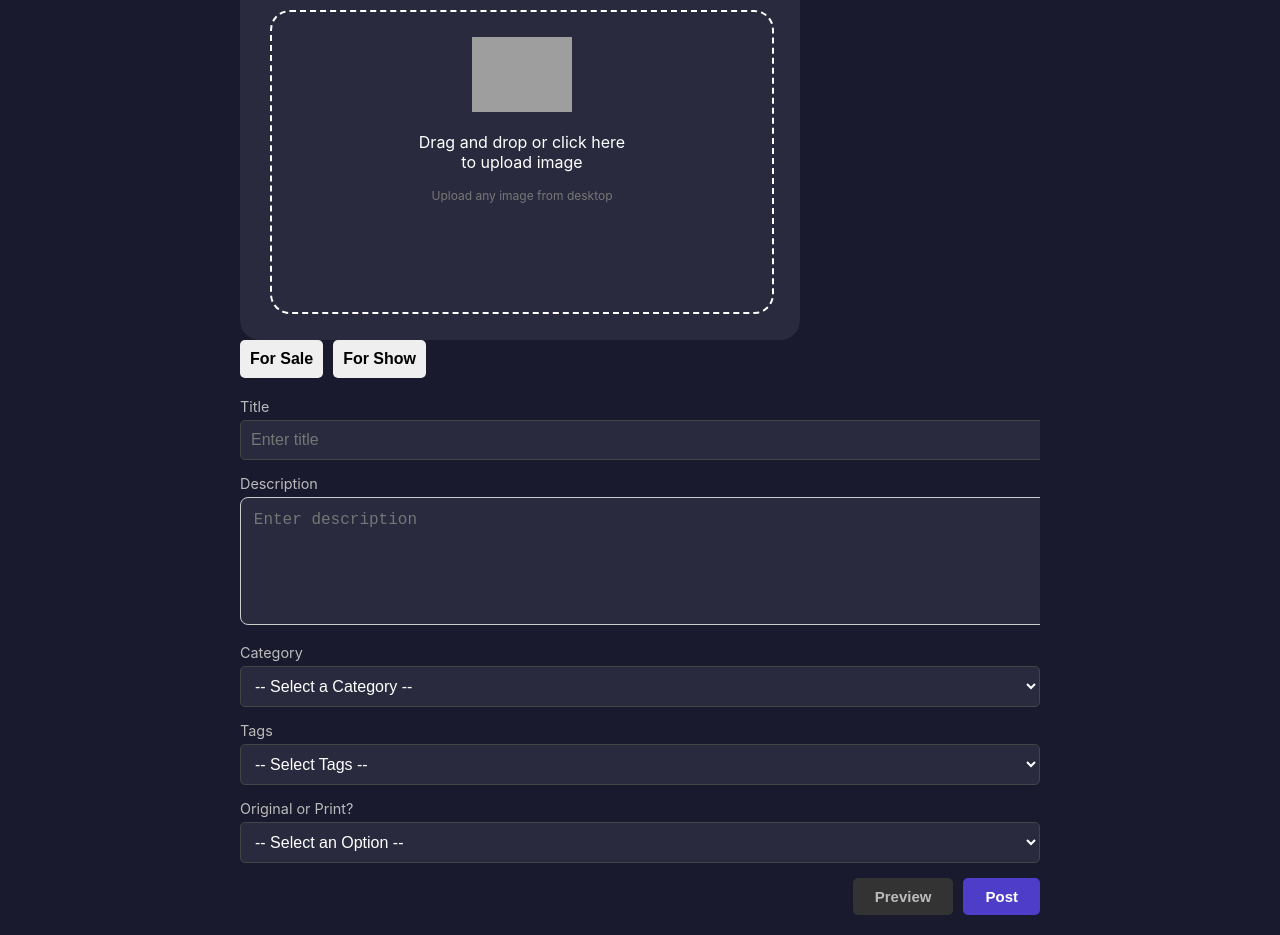
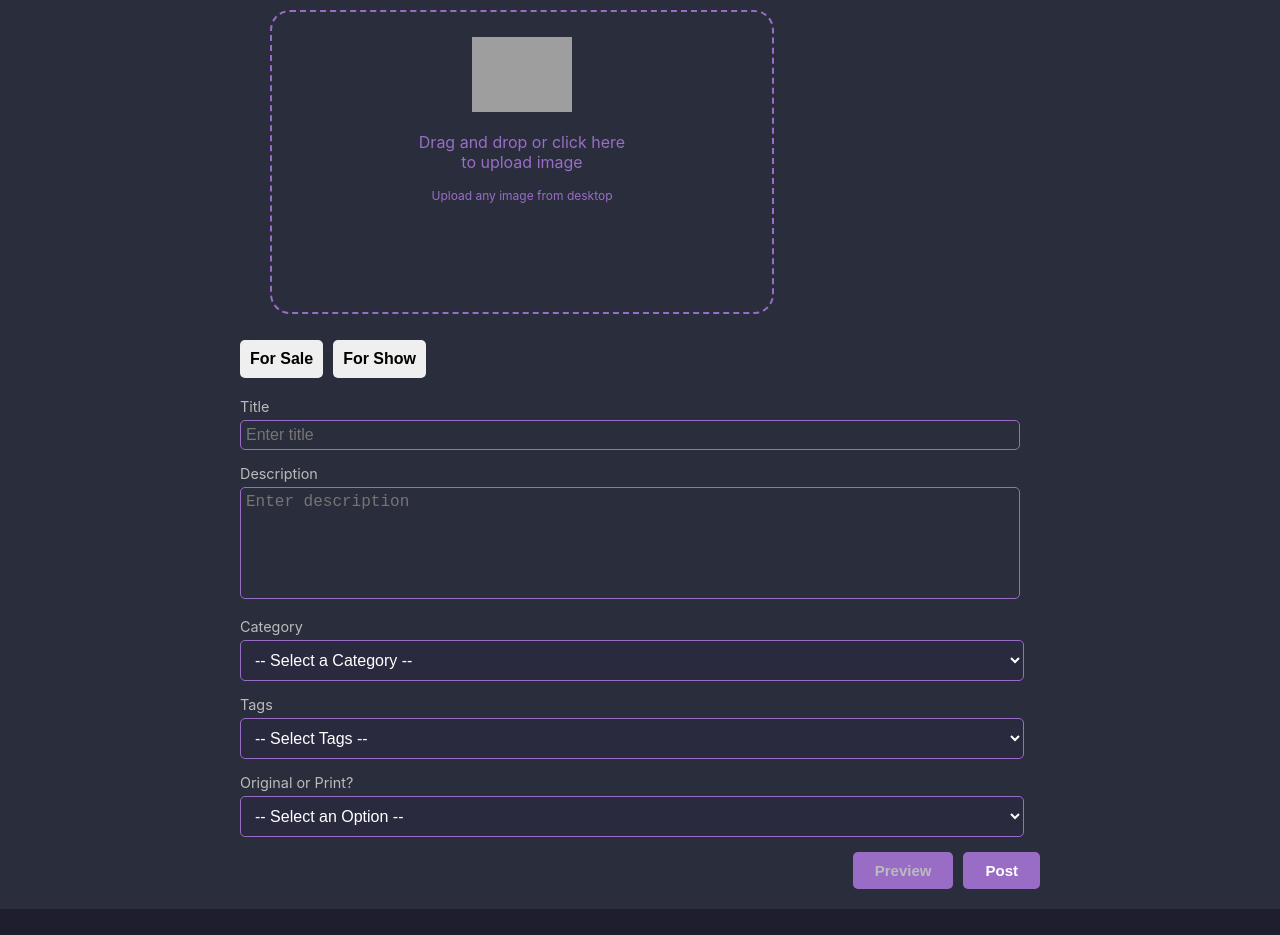
Before and after one commit to Web1-Teams/11am-grp1-repo, a React (Create React App) app in the folder aura/: page /upload in a window 1280 px wide. Shown: the part 120-1055 px from the top of the page. After the commit the page ends 1029 px from the top, so only its background shows below. Built offline with nearby package versions, Linux system fonts and the light colour scheme; grey boxes are pictures that could not be loaded.

Commit message:
upload third push

```diff
--- a/aura/src/pages/styles/upload-style.css
+++ b/aura/src/pages/styles/upload-style.css
@@ -1,8 +1,8 @@
 .upload-container {
     margin: 0;
     font-family: 'Inter', sans-serif;
-    background-color: #1a1a2e;
-    color: #fff;
+    background-color: var(--variant);
+    color: var(--light);
     padding: 20px;
   }
   .upload-container .container-upload {
@@ -26,9 +26,10 @@
     width: 500px;
     height: 300px;
     padding: 30px;
-    background: #2a2a3f;
+    background: var(--variant);
     text-align: center;
     border-radius: 20px;
+    color: #996dc6;
 }
 #img-view{
     width: 100%;
@@ -45,7 +46,7 @@
 #img-view span{
     display: block;
     font-size: 12px;
-    color: #777;
+    color: #996dc6;
     margin-top: 15px;
 }
 .upload-container .toggle-buttons-price {
@@ -70,31 +71,31 @@
   }
 
   .upload-container .toggle-buttons .show {
-    background-color: #333;
+    background-color:  var(--variant);
     color: #bbb;
   }
-  .upload-container .form-group {
+  .upload-container .form-group1 {
     margin-bottom: 15px;
   }
 
-  .upload-container .form-group label {
+  .upload-container .form-group1 label {
     display: block;
     margin-bottom: 5px;
     font-size: 0.9rem;
     color: #bbb;
   }
 
-  .upload-container .form-group input,textarea{
-    width: 100%;
-    padding: 10px;
+  .upload-container .form-group1 input,textarea{
+    width: 96%;
+    padding: 5px;
     font-size: 1rem;
-    border: 1px solid #444;
+    border: 1px solid #996dc6;
     border-radius: 5px;
-    background-color: #2a2a3f;
+    background-color: var(--variant);
     color: #fff;
   }
 
-  .upload-container .form-group textarea {
+  .upload-container .form-group1 textarea {
     resize: none;
     height: 100px;
   }
@@ -112,18 +113,18 @@
     cursor: pointer;
   }
   .upload-container .preview {
-    background-color: #333;
+    background-color:  #996dc6;
     color: #bbb;
   }
   .upload-container .post {
-    background-color: #4e3dc9;
+    background-color: #996dc6;
     color: #fff;
   }
-  .upload-container select {
-    width: 100%;
+  .upload-container .form-group1 select {
+    width: 98%;
     padding: 10px;
     font-size: 1rem;
-    border: 1px solid #444;
+    border: 1px solid #996dc6;
     border-radius: 5px;
     background-color: #2a2a3f;
     color: #fff;
--- a/aura/src/pages/upload.js
+++ b/aura/src/pages/upload.js
@@ -1,20 +1,52 @@
-import React, { useState } from 'react';
+import React, { useState, useEffect } from 'react';
 import '../pages/styles/upload-style.css'
 
 
-const Upload = () => {
-  const [isForSale, setIsForSale] = useState(false);
-  const [imagePreview, setImagePreview] = useState(null);
+const CreateNewPost = () => {
+  const [postDetails, setPostDetails] = useState(() => {
+    const savedDetails = localStorage.getItem('postDetails');
+    return savedDetails
+      ? JSON.parse(savedDetails)
+      : {
+          imagePreview: null,
+          title: '',
+          description: '',
+          category: '',
+          tags: '',
+          originalOrPrint: '',
+          isForSale: false,
+          price: '',
+        };
+  });
 
-  const togglePriceInput = (value) => {
-    setIsForSale(value);
+  useEffect(() => {
+    localStorage.setItem('postDetails', JSON.stringify(postDetails));
+  }, [postDetails]);
+
+  const handleInputChange = (e) => {
+    const { name, value } = e.target;
+    setPostDetails((prev) => ({
+      ...prev,
+      [name]: value,
+    }));
+  };
+
+  const toggleForSale = (value) => {
+    setPostDetails((prev) => ({
+      ...prev,
+      isForSale: value,
+      price: value ? prev.price : '',
+    }));
   };
 
   const handleImageUpload = (event) => {
     const file = event.target.files[0];
     if (file) {
       const imgLink = URL.createObjectURL(file);
-      setImagePreview(imgLink);
+      setPostDetails((prev) => ({
+        ...prev,
+        imagePreview: imgLink,
+      }));
     }
   };
 
@@ -23,12 +55,32 @@ const Upload = () => {
     const file = event.dataTransfer.files[0];
     if (file) {
       const imgLink = URL.createObjectURL(file);
-      setImagePreview(imgLink);
+      setPostDetails((prev) => ({
+        ...prev,
+        imagePreview: imgLink,
+      }));
     }
   };
 
   const handleDragOver = (event) => {
     event.preventDefault();
+  };
+
+  const handlePost = () => {
+    const { title, description, category, originalOrPrint, isForSale, price } = postDetails;
+
+    if (!title || !description || !category || !originalOrPrint) {
+      alert('Please fill out all required fields.');
+      return;
+    }
+
+    if (isForSale && !price) {
+      alert('Please enter a price for the post.');
+      return;
+    }
+
+    localStorage.setItem('postDetails', JSON.stringify(postDetails));
+    alert('Post details saved successfully!');
   };
 
   return (
@@ -37,30 +89,22 @@ const Upload = () => {
       <h1>Create a New Post</h1>
 
       <div className="imageUpload">
-        <label
-          htmlFor="input-file"
-          id="drop-area"
-          onDragOver={handleDragOver}
-          onDrop={handleDrop}
-        >
-          <input
-            type="file"
-            accept="image/*"
-            id="input-file"
-            hidden
-            onChange={handleImageUpload}
-          />
-          <div
-            id="img-view"
+        <label htmlFor="input-file" id="drop-area" onDragOver={handleDragOver} onDrop={handleDrop}>
+          <input type="file" accept="image/*" id="input-file" hidden onChange={handleImageUpload}/>
+          <div id="img-view"
             style={{
-              backgroundImage: imagePreview ? `url(${imagePreview})` : 'none',
-              border: imagePreview ? 'none' : '2px dashed',
-            }}
-          >
-            {!imagePreview && (
+              backgroundImage: postDetails.imagePreview
+                ? `url(${postDetails.imagePreview})`
+                : 'none',
+              border: postDetails.imagePreview ? 'none' : '2px dashed',
+            }}>
+            {!postDetails.imagePreview && (
               <>
-                <img src="../images/icon-image-upload.jpg" alt="Upload Icon" />
-                <p>Drag and drop or click here<br />to upload image</p>
+                <img src="https://img.icons8.com/?size=160&id=hAsRCSg99jYz&format=png" alt="Upload Icon" />
+                <p>
+                  Drag and drop or click here <br />
+                  to upload image
+                </p>
                 <span>Upload any image from desktop</span>
               </>
             )}
@@ -70,49 +114,51 @@ const Upload = () => {
 
       <div className="toggle-buttons-price">
         <button
-          className={isForSale ? 'sale' : ''}
-          onClick={() => togglePriceInput(true)}
-        >
+          className={postDetails.isForSale ? 'sale' : ''}
+          onClick={() => toggleForSale(true)}>
           For Sale
         </button>
         <button
-          className={!isForSale ? 'show' : ''}
-          onClick={() => togglePriceInput(false)}
-        >
+          className={!postDetails.isForSale ? 'show' : ''}
+          onClick={() => toggleForSale(false)}>
           For Show
         </button>
       </div>
 
-      {isForSale && (
-        <div className="form-group" id="priceGroup">
+      {postDetails.isForSale && (
+        <div className="form-group1" id="priceGroup">
           <label htmlFor="price">Price</label>
-          <input type="text" id="price" placeholder="Enter price" />
+          <input type="number" id="price" name="price" value={postDetails.price} placeholder="Enter price" onChange={handleInputChange}/>
         </div>
       )}
 
-      <div className="form-group">
+      <div className="form-group1">
         <label htmlFor="title">Title</label>
-        <input type="text" id="title" placeholder="Enter title" />
+        <input type="text" id="title" name="title" value={postDetails.title} placeholder="Enter title"
+          onChange={handleInputChange}/>
       </div>
 
-      <div className="form-group">
+      <div className="form-group1">
         <label htmlFor="description">Description</label>
-        <textarea id="description" placeholder="Enter description"></textarea>
+        <textarea id="description" name="description" value={postDetails.description} placeholder="Enter description"
+          onChange={handleInputChange}></textarea>
       </div>
 
-      <div className="form-group">
+      <div className="form-group1">
         <label htmlFor="category">Category</label>
-        <select id="category">
-          <option>-- Select a Category --</option>
-          <option>Painting</option>
-          <option>Sculpture</option>
-          <option>Photography</option>
-          <option>Digital Art</option>
-          <option>Other</option>
+        <select id="category" name="category"
+          value={postDetails.category}
+          onChange={handleInputChange}>
+          <option value="">-- Select a Category --</option>
+          <option value="Painting">Painting</option>
+          <option value="Sculpture">Sculpture</option>
+          <option value="Photography">Photography</option>
+          <option value="Digital Art">Digital Art</option>
+          <option value="Other">Other</option>
         </select>
       </div>
 
-      <div className="form-group">
+      <div className="form-group1">
         <label htmlFor="tags">Tags</label>
         <select id="tags">
           <option>-- Select Tags --</option>
@@ -122,22 +168,26 @@ const Upload = () => {
         </select>
       </div>
 
-      <div className="form-group">
+      <div className="form-group1">
         <label htmlFor="originalOrPrint">Original or Print?</label>
-        <select id="originalOrPrint">
-          <option>-- Select an Option --</option>
-          <option>Original</option>
-          <option>Print</option>
+        <select id="originalOrPrint" name="originalOrPrint"
+          value={postDetails.originalOrPrint}
+          onChange={handleInputChange}>
+          <option value="">-- Select an Option --</option>
+          <option value="Original">Original</option>
+          <option value="Print">Print</option>
         </select>
       </div>
 
       <div className="post-buttons">
         <button className="preview">Preview</button>
-        <button className="post">Post</button>
+        <button className="post" onClick={handlePost}>
+          Post
+        </button>
       </div>
     </div>
     </div>
   );
 };
 
-export default Upload;
+export default CreateNewPost;
```
